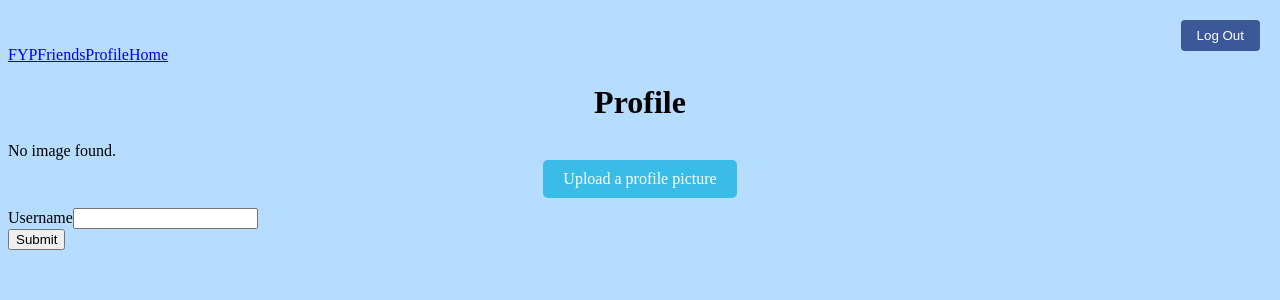
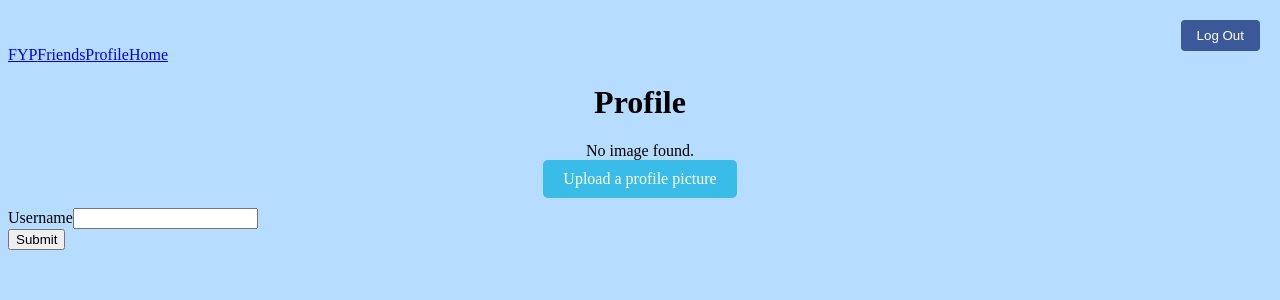
Before and after one commit to staten-island-tech/vue-supabase-project-aj, a Vue app in the folder vue-project/: page /profile in a window 1280 px wide. Shown: the top 300 px of the page. Built offline with nearby package versions, Linux system fonts and the light colour scheme.

Commit message:
Update ProFile.vue

```diff
--- a/vue-project/src/components/ProFile.vue
+++ b/vue-project/src/components/ProFile.vue
@@ -18,7 +18,7 @@
   <div v-if="imageUrl" class="profile-avatar">
         <img :src="imageUrl" alt="User Avatar" @error="handleImageError(imageUrl)" class="avatar" />
       </div>
-      <div v-else>
+      <div class="img" v-else>
         No image found.
       </div>
       <div v-if="imageLoadError">
@@ -219,7 +219,12 @@ const Submit = async () => {
     border-radius: 5px;
     cursor: pointer;
   }
-
+  .img{
+    display: flex;
+    flex-direction: column;
+    align-items: center;
+    justify-content: center;
+  }
   .submit-button:hover {
     background-color: rgb(138, 198, 218);
   }
```
